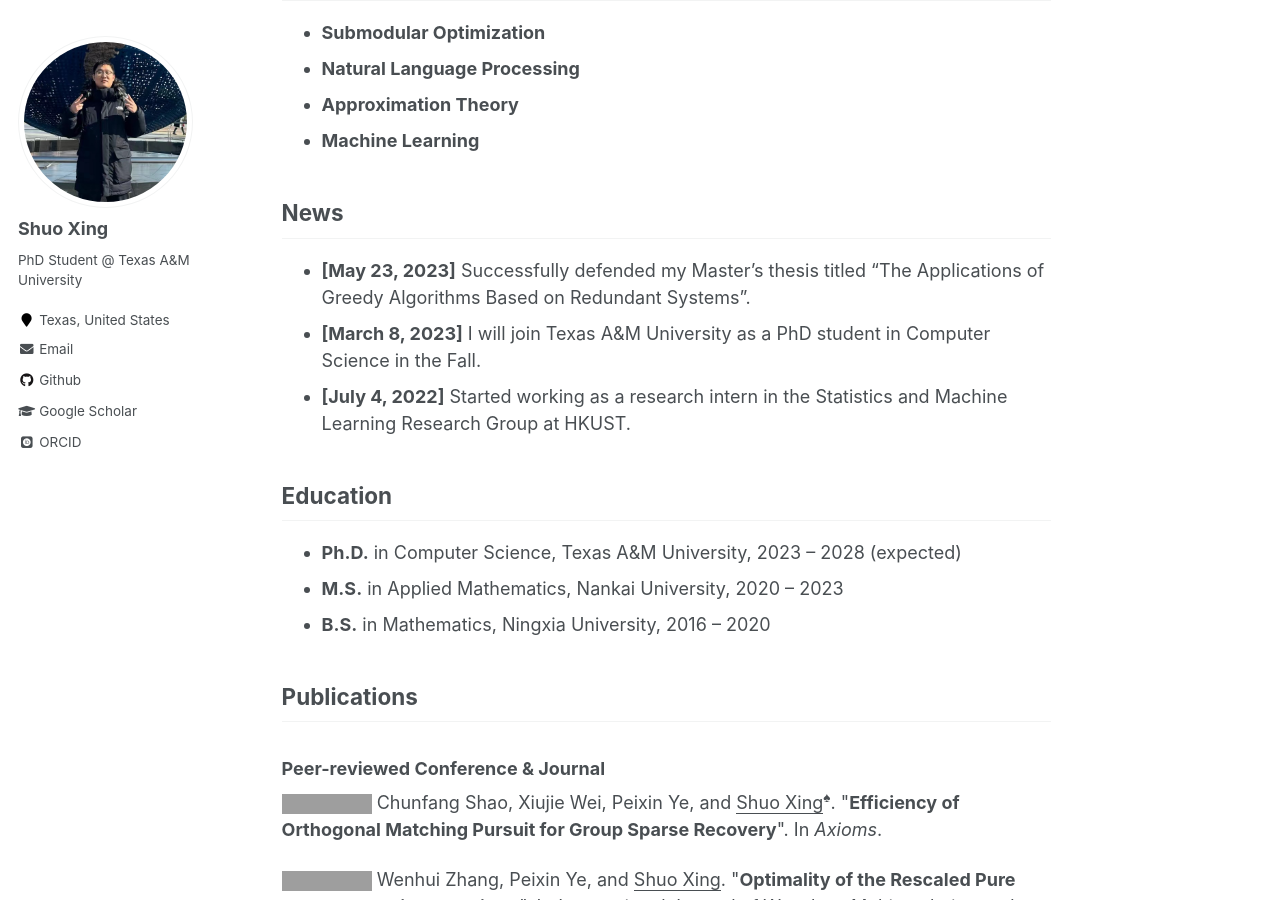
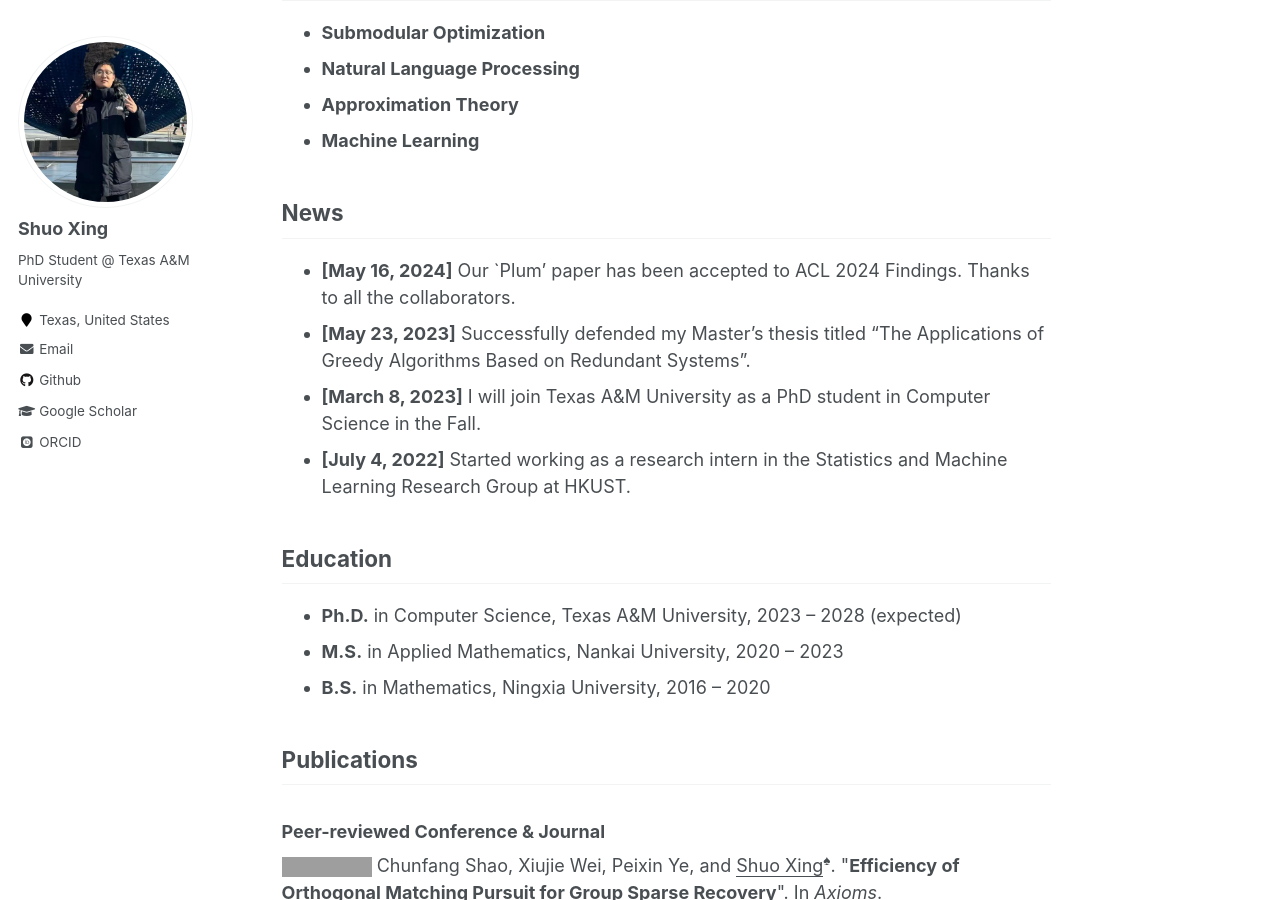
Before and after one commit to ShuoXing98/shuoxing98.github.io, a Jekyll site: the page built from _pages/about.md, in a window 1280 px wide and 900 px high, scrolled down 405 px. Built offline with Jekyll 4.4.1, drawn with Linux system fonts in a browser that asks for light colours; some web fonts are replaced; formulas are drawn with MathJax 3; comment, search, counter and statistics services are not loaded; grey boxes are pictures that could not be loaded.

Commit message:
Update about.md

```diff
--- a/_pages/about.md
+++ b/_pages/about.md
@@ -25,6 +25,7 @@ I am a first-year PhD student in Computer Science at [Texas A&M University](http
 
 ## News
 
+* **[May 16, 2024]** Our `Plum' paper has been accepted to ACL 2024 Findings. Thanks to all the collaborators.
 * **[May 23, 2023]** Successfully defended my Master's thesis titled "The Applications of Greedy Algorithms Based on Redundant Systems".
 * **[March 8, 2023]** I will join Texas A&M University as a PhD student in Computer Science in the Fall.
 * **[July 4, 2022]** Started working as a research intern in the Statistics and Machine Learning Research Group at HKUST.
```
